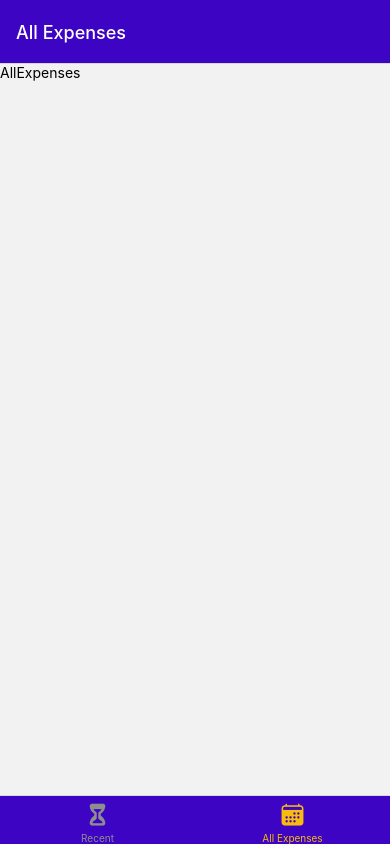
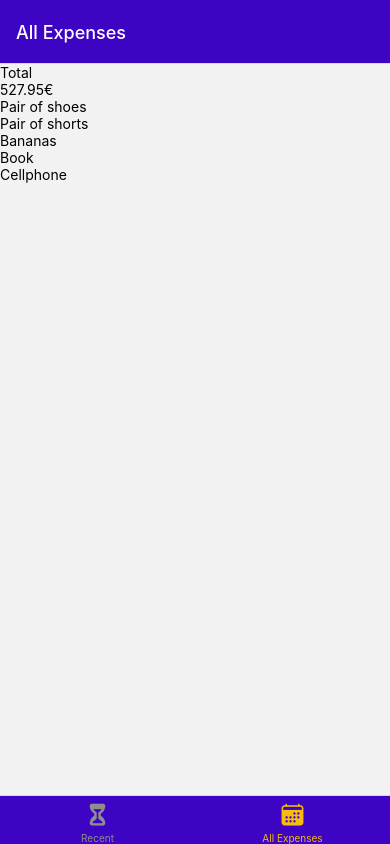
Before and after one commit to Raphael1894/Expenses-app, a React Native app: screen /AllExpenses in a window 390 px wide. Built offline with nearby package versions, Linux system fonts and the light colour scheme.

Commit message:
dummy data & first stage

```diff
--- a/components/expensesOutput/ExpensesList.js
+++ b/components/expensesOutput/ExpensesList.js
@@ -1,7 +1,19 @@
-import { FlatList } from 'react-native';
+import { FlatList, Text } from 'react-native';
 
-function ExpensesList() {
-	return <FlatList />;
+function renderExpenseItem(itemData) {
+	return <Text>{itemData.item.description}</Text>;
+}
+
+function ExpensesList({ expenses }) {
+	return (
+		<FlatList
+			data={expenses}
+			renderItem={renderExpenseItem}
+			keyExtractor={(item) => {
+				item.id;
+			}}
+		/>
+	);
 }
 
 export default ExpensesList;
--- a/components/expensesOutput/ExpensesOutput.js
+++ b/components/expensesOutput/ExpensesOutput.js
@@ -3,11 +3,44 @@
 import ExpensesList from './ExpensesList';
 import ExpensesSummary from './ExpensesSummary';
 
-function ExpensesOutput({ expenses }) {
+const DUMMY_EXPENSES = [
+	{
+		id: 'e1',
+		description: 'Pair of shoes',
+		amount: 59.99,
+    date: new Date('2021-12-19')
+	},
+  {
+		id: 'e2',
+		description: 'Pair of shorts',
+		amount: 29.99,
+    date: new Date('2021-11-11')
+	},
+  {
+		id: 'e3',
+		description: 'Bananas',
+		amount: 5.99,
+    date: new Date('2021-06-05')
+	},
+  {
+		id: 'e4',
+		description: 'Book',
+		amount: 15.99,
+    date: new Date('2021-02-05')
+	},
+  {
+		id: 'e5',
+		description: 'Cellphone',
+		amount: 415.99,
+    date: new Date('2021-12-17')
+	}
+];
+
+function ExpensesOutput({ expenses, expensesPeriod }) {
 	return (
 		<View>
-			<ExpensesSummary />
-			<ExpensesList />
+			<ExpensesSummary expenses={DUMMY_EXPENSES} periodName={expensesPeriod}  />
+			<ExpensesList expenses={DUMMY_EXPENSES}/>
 		</View>
 	);
 }
--- a/components/expensesOutput/ExpensesSummary.js
+++ b/components/expensesOutput/ExpensesSummary.js
@@ -1,10 +1,14 @@
 import { View, Text } from 'react-native';
 
-function ExpensesSummary() {
+function ExpensesSummary({ periodName, expenses }) {
+	const expensesSum = expenses.reduce((sum, expense) => {
+		return sum + expense.amount;
+	}, 0);
+
 	return (
 		<View>
-			<Text>Last 7 days</Text>
-			<Text>99.99€</Text>
+			<Text>{periodName}</Text>
+			<Text>{expensesSum.toFixed(2)}€</Text>
 		</View>
 	);
 }
--- a/screens/AllExpenses.js
+++ b/screens/AllExpenses.js
@@ -1,7 +1,7 @@
-import { Text } from 'react-native';
+import ExpensesOutput from '../components/expensesOutput/ExpensesOutput';
 
 function AllExpenses() {
-	return <Text>AllExpenses</Text>;
+	return <ExpensesOutput expensesPeriod="Total" />;
 }
 
 export default AllExpenses;
--- a/screens/RecentExpenses.js
+++ b/screens/RecentExpenses.js
@@ -1,7 +1,7 @@
-import { Text } from 'react-native';
+import ExpensesOutput from '../components/expensesOutput/ExpensesOutput';
 
 function RecentExpense() {
-	return <Text>RecentExpense</Text>;
+	return <ExpensesOutput expensesPeriod="Last 7 days" />;
 }
 
 export default RecentExpense;
```
